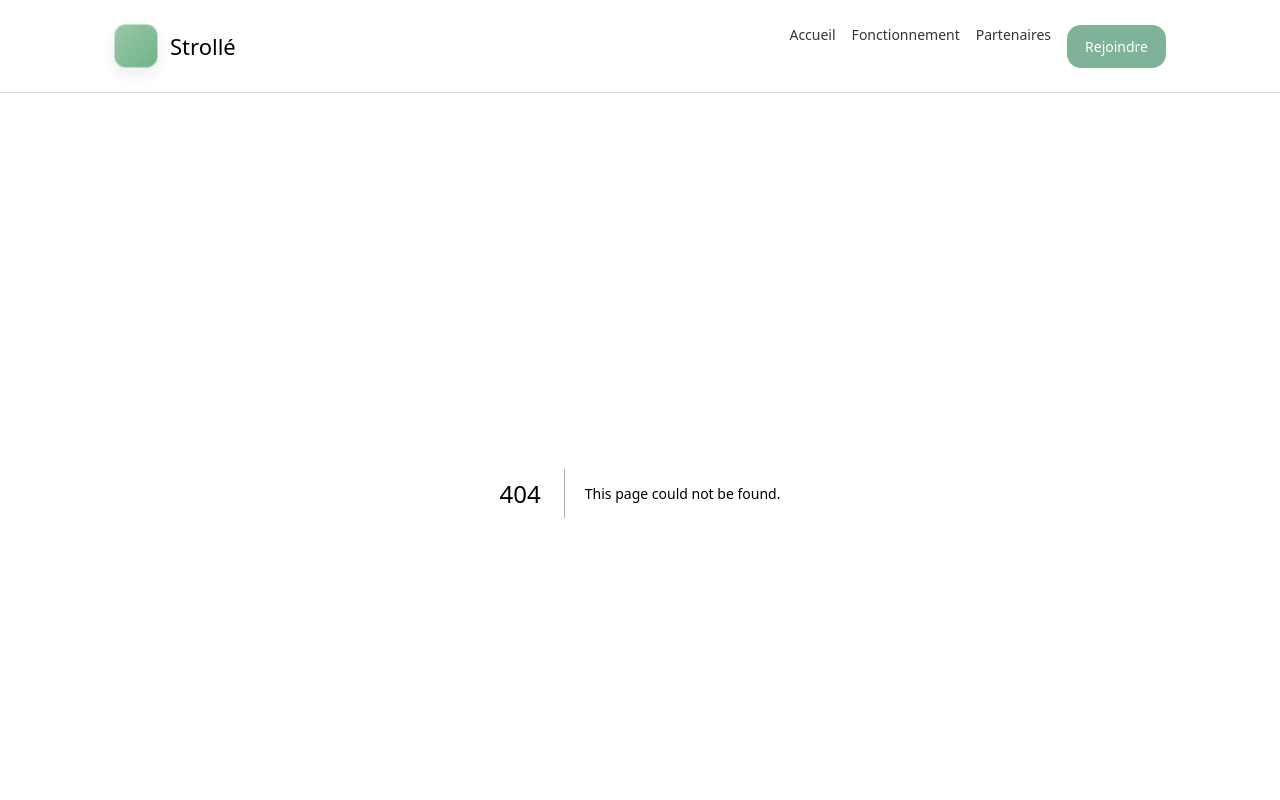
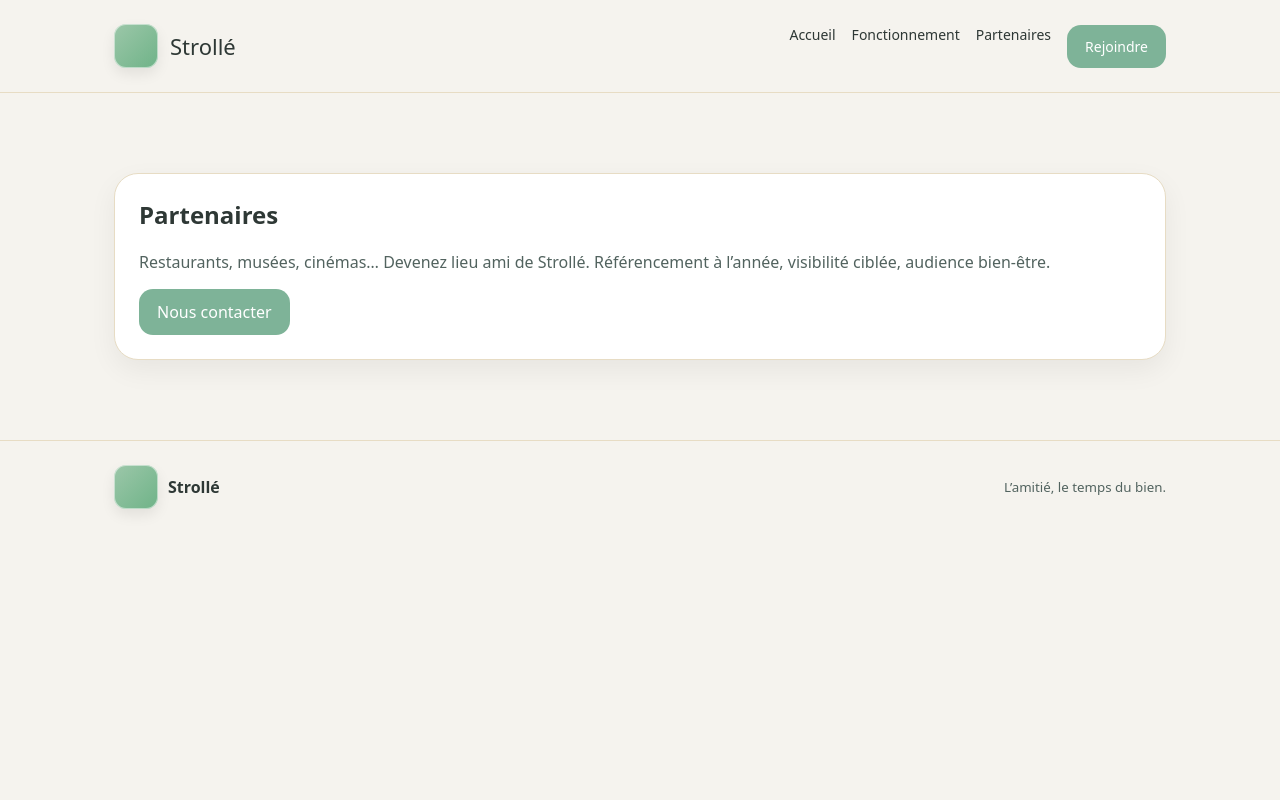
Before and after one commit to MariaKRIZOUA/strolle-starter, a Next.js app: page /partenaires in a window 1280 px wide. Before the commit this address had no page. Shown: the top 800 px of the page. Built offline with nearby package versions, Linux system fonts and the light colour scheme.

Commit message:
partenaires page.tsx

```diff
--- /dev/null
+++ b/src/app/partenaires/page.tsx
@@ -0,0 +1,15 @@
+export default function Partenaires(){
+  return (
+    <main style={{padding:'56px 0'}}>
+      <section className="container">
+        <div className="card">
+          <h1 style={{marginTop:0}}>Partenaires</h1>
+          <p style={{color:'var(--sage)'}}>
+            Restaurants, musées, cinémas… Devenez lieu ami de Strollé. Référencement à l’année, visibilité ciblée, audience bien-être.
+          </p>
+          <a className="btn" href="mailto:strolleofficiel@gmail.com">Nous contacter</a>
+        </div>
+      </section>
+    </main>
+  );
+}
```
